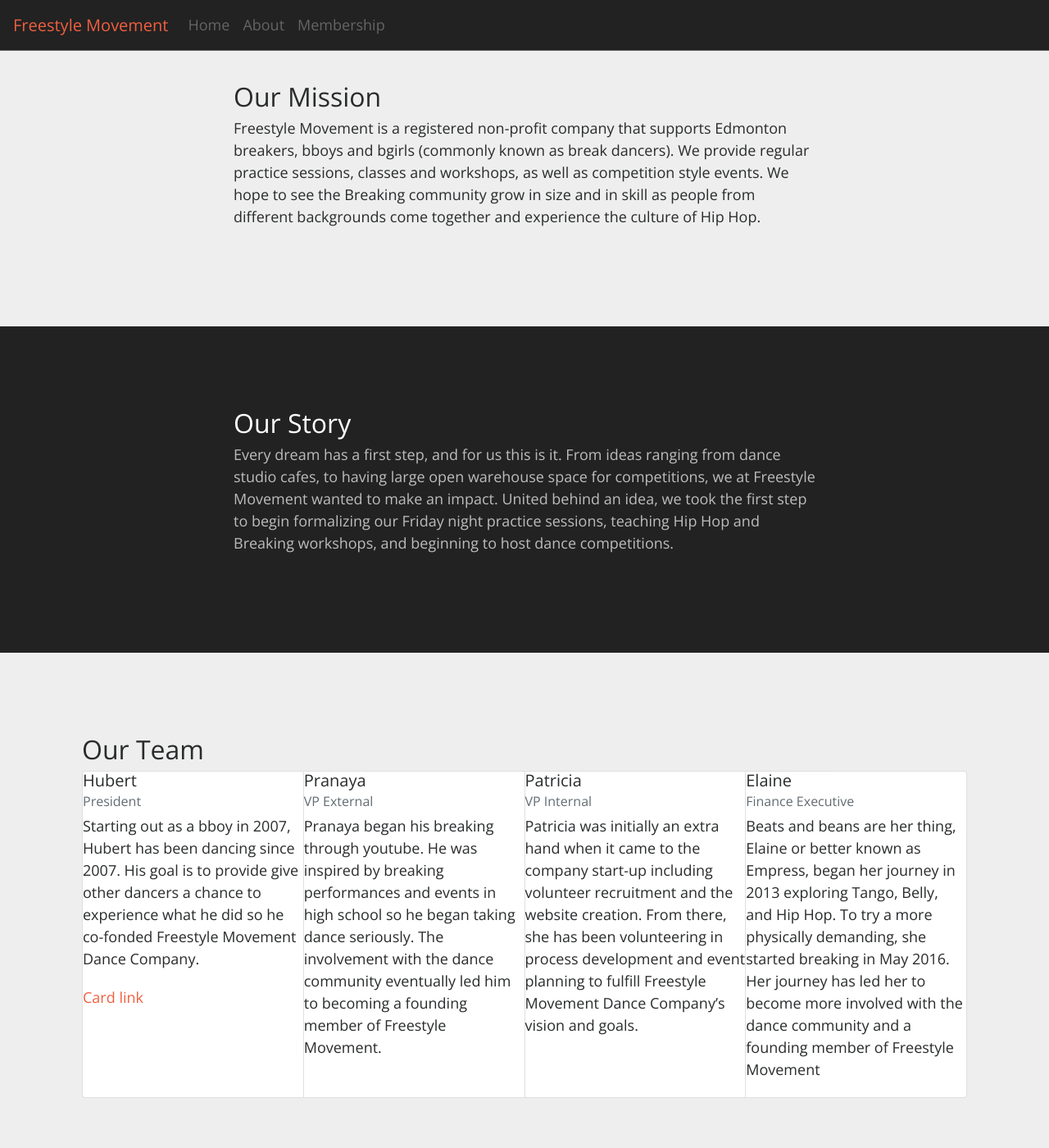
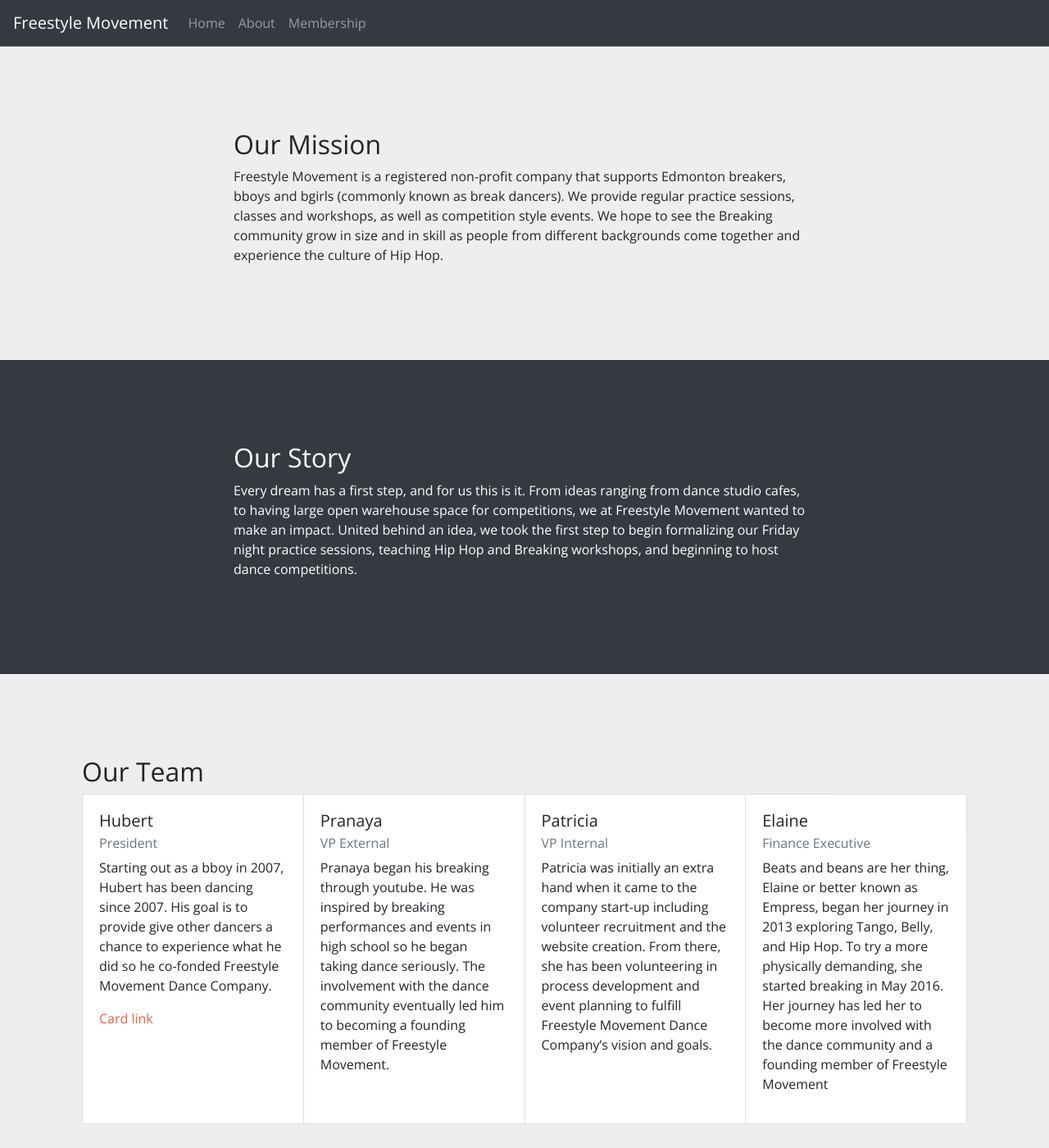
Before and after one commit to linhub15/freestyle-movement-site, a Jekyll site: the page built from about.html, in a window 1280 px wide and 1400 px high. Shown: the whole window at 82% size. Built offline with Jekyll 4.4.1, drawn with Linux system fonts in a browser that asks for light colours; nearby versions of some CDN libraries.

Commit message:
Include Correct Bootstrap 4 CDN

```diff
--- a/_includes/head.html
+++ b/_includes/head.html
@@ -10,7 +10,7 @@
 </title>
 
 <!-- Bootstrap v4.0 core CSS CDN-->
-<link rel="stylesheet" href="https://maxcdn.bootstrapcdn.com/bootstrap/4.0.0-alpha.6/css/bootstrap.min.css" integrity="sha384-rwoIResjU2yc3z8GV/NPeZWAv56rSmLldC3R/AZzGRnGxQQKnKkoFVhFQhNUwEyJ" crossorigin="anonymous" defer="defer">
+<link rel="stylesheet" href="https://maxcdn.bootstrapcdn.com/bootstrap/4.0.0/css/bootstrap.min.css" integrity="sha384-Gn5384xqQ1aoWXA+058RXPxPg6fy4IWvTNh0E263XmFcJlSAwiGgFAW/dAiS6JXm" crossorigin="anonymous">
 
 <!-- Font Awesome 4.7.0 CDN-->
 <script defer src="https://use.fontawesome.com/releases/v5.0.8/js/all.js"></script>
--- a/_includes/site-nav.html
+++ b/_includes/site-nav.html
@@ -1,22 +1,18 @@
-<nav class="navbar fixed-top navbar-toggleable-md bg-dark">
-  <button class="navbar-toggler navbar-toggler-right" type="button" data-toggle="collapse" data-target="#navbarNav" aria-controls="navbarNav" aria-expanded="false" aria-label="Toggle navigation">
-    <span class="navbar-toggler-icon"></span>
+<nav class="navbar navbar-expand-lg navbar-dark bg-dark">
+  <a class="navbar-brand" href="#">Freestyle Movement</a>
+  <button class="navbar-toggler" type="button" data-toggle="collapse" data-target="#navbarNav" aria-controls="navbarNav" aria-expanded="false" aria-label="Toggle navigation">
+    <span class="navbar-toggler-icon"></i>
   </button>
 
-  <a href="#" class="navbar-brand">Freestyle Movement</a>
-
-
   <div class="collapse navbar-collapse" id="navbarNav">
-    <ul class="navbar-nav">
+    <div class="navbar-nav">
 
       {% for item in site.data.nav.pages %}
 
-      <li class="nav-item">
-        <a class="nav-link" href="{{site.url}}{{ item.url }}">{{ item.title }}</a>
-      </li>
+        <a class="nav-item nav-link" href="{{site.url}}{{ item.url }}">{{ item.title }}</a>
 
       {% endfor %}
 
-    </ul>
+    </div>
   </div>
 </nav>
--- a/css/creative.css
+++ b/css/creative.css
@@ -33,20 +33,6 @@ a:hover,
 a:focus {
   color: #eb3812;
 }
-h1,
-h2,
-h3,
-h4,
-h5,
-h6 {
-  font-family: 'Open Sans', 'Helvetica Neue', Arial, sans-serif;
-}
-p {
-  font-size: 16px;
-  line-height: 1.5;
-  margin-bottom: 20px;
-  font-family: 'Open Sans', 'Helvetica Neue', Arial, sans-serif;
-}
 
 .bg-primary {
   background-color: #F05F40;
@@ -58,9 +44,7 @@ p {
   background-color: #222222;
   color: white;
 }
-.text-faded {
-  color: rgba(255, 255, 255, 0.7);
-}
+
 section {
   padding: 100px 0;
 }
@@ -70,88 +54,7 @@ aside {
 .no-padding {
   padding: 0;
 }
-.navbar-default .navbar-header .navbar-brand:hover,
-.navbar-default .navbar-header .navbar-brand:focus {
-  color: #eb3812;
-}
-.navbar-default .navbar-header .navbar-toggle {
-  font-weight: 700;
-  font-size: 12px;
-  color: #222222;
-  text-transform: uppercase;
-}
-.navbar-default .nav > li > a,
-.navbar-default .nav > li > a:focus {
-  text-transform: uppercase;
-  font-weight: 700;
-  font-size: 13px;
-  color: #222222;
-}
-.navbar-default .nav > li > a:hover,
-.navbar-default .nav > li > a:focus:hover {
-  color: #F05F40;
-}
-.navbar-default .nav > li.active > a,
-.navbar-default .nav > li.active > a:focus {
-  color: #F05F40 !important;
-  background-color: transparent;
-}
-.navbar-default .nav > li.active > a:hover,
-.navbar-default .nav > li.active > a:focus:hover {
-  background-color: transparent;
-}
-@media (min-width: 768px) {
-  .navbar-default {
-    background-color: transparent;
-    border-color: rgba(255, 255, 255, 0.3);
-  }
-  .navbar-default .navbar-header .navbar-brand {
-    color: rgba(255, 255, 255, 0.7);
-  }
-  .navbar-default .navbar-header .navbar-brand:hover,
-  .navbar-default .navbar-header .navbar-brand:focus {
-    color: white;
-  }
-  .navbar-default .nav > li > a,
-  .navbar-default .nav > li > a:focus {
-    color: rgba(255, 255, 255, 0.7);
-  }
-  .navbar-default .nav > li > a:hover,
-  .navbar-default .nav > li > a:focus:hover {
-    color: white;
-  }
-  .navbar-default.affix {
-    background-color: white;
-    border-color: rgba(34, 34, 34, 0.05);
-  }
-  .navbar-default.affix .navbar-header .navbar-brand {
-    color: #F05F40;
-    font-size: 14px;
-  }
-  .navbar-default.affix .navbar-header .navbar-brand:hover,
-  .navbar-default.affix .navbar-header .navbar-brand:focus {
-    color: #eb3812;
-  }
-  .navbar-default.affix .nav > li > a,
-  .navbar-default.affix .nav > li > a:focus {
-    color: #222222;
-  }
-  .navbar-default.affix .nav > li > a:hover,
-  .navbar-default.affix .nav > li > a:focus:hover {
-    color: #F05F40;
-  }
-}
 
-
-.section-heading {
-  margin-top: 0;
-}
-.call-to-action h2 {
-  margin: 0 auto 20px;
-}
-.text-primary {
-  color: #F05F40;
-}
 .btn-default {
   color: #222222;
   background-color: white;
--- a/css/site.scss
+++ b/css/site.scss
@@ -14,45 +14,11 @@ nav li a {
   color: $nav-color;
 }
 
-/* Newsletter Styling */
-.newsletter-heading h1 {
-    text-align: center;
-    color: white;
-    font-weight: 700;
-    text-transform: uppercase;
-    margin-top: 0;
-    margin-bottom: 0;
-}
-
-#UpcomingEvents ul {
-  padding-left: 0px;
-}
-
-#UpcomingEvents ul > li {
-  list-style: none;
-}
-
-body p, a{
-  font-size: 18px;
-}
-
-.header-content{
-  padding-left: 55%;
-  padding-right: 0;
-  padding-bottom: 8%;
-}
 .header-content h1{
   font-size: 40px;
   font-weight: bold;
 }
-.page-content{
-  line-height: 30px;
-  margin-bottom: 30px;
-  padding-top: 20px;
-}
-.page-content hr{
-  border-color: rgba(37, 37, 37, 0.1);
-}
+
 header#home {
   position: relative;
   width: 100%;
```
